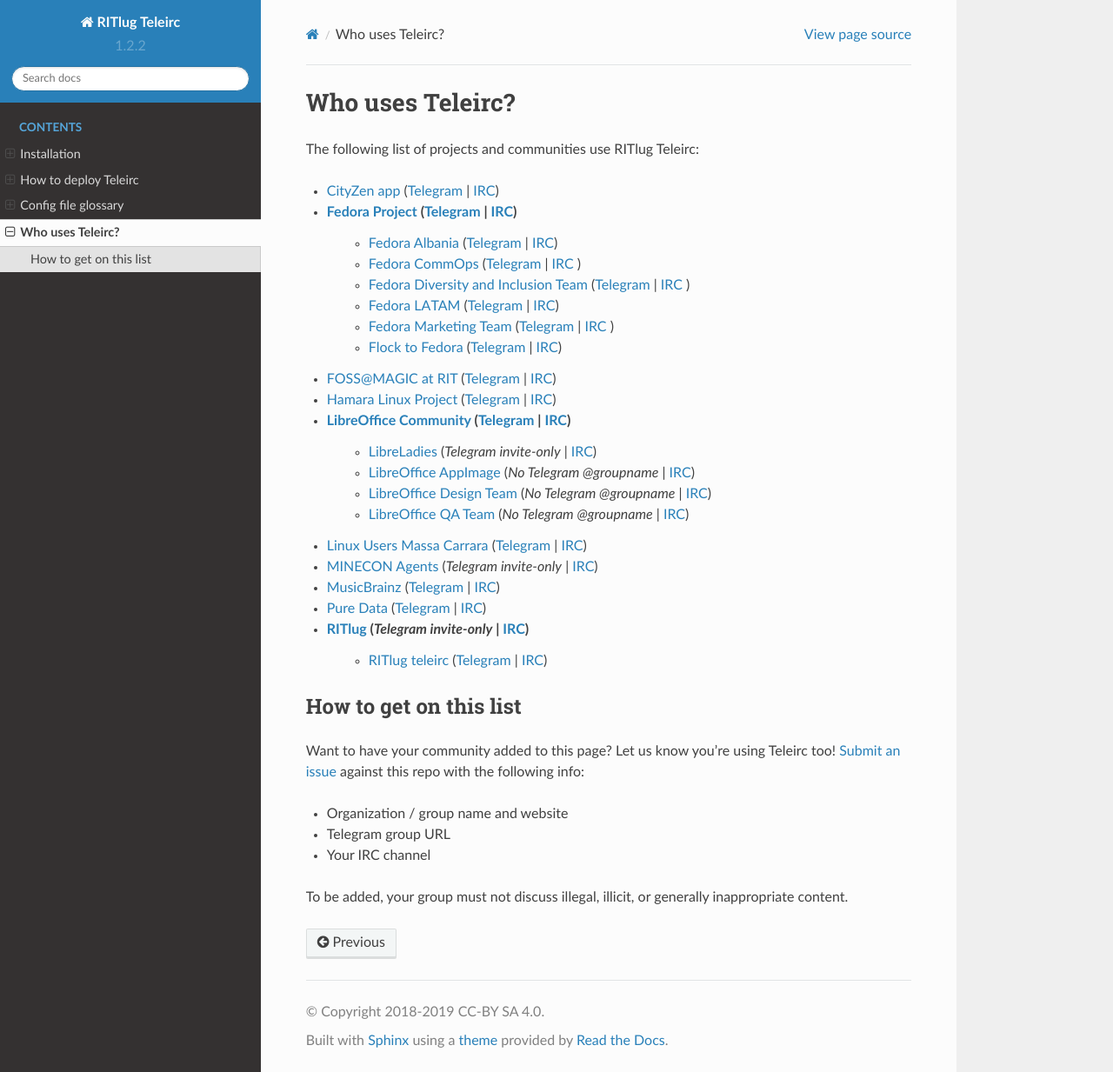
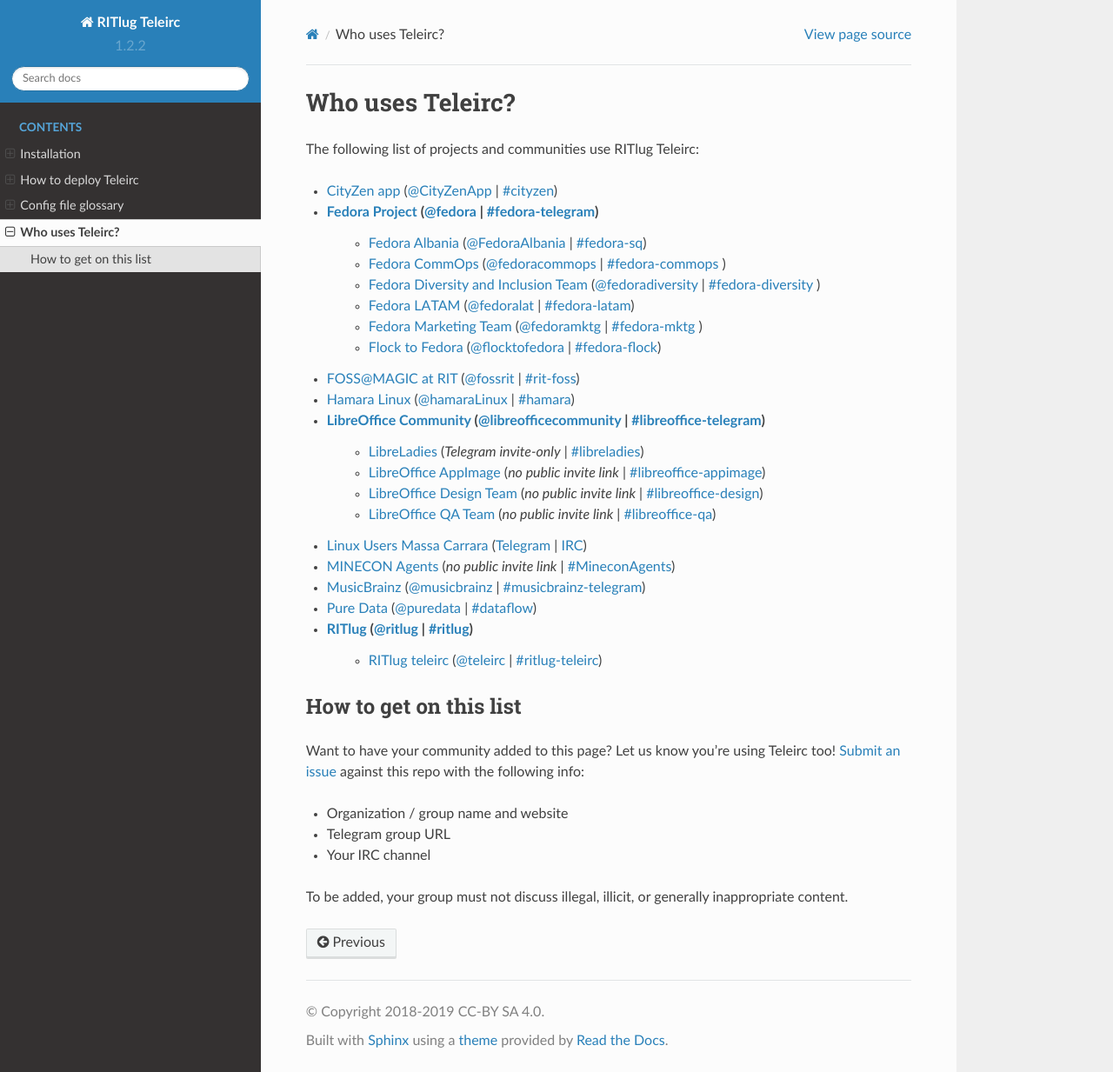
Before and after one commit to RITlug/teleirc, a Sphinx documentation site: the page built from docs/who-uses-teleirc.rst, in a window 1280 px wide and 1233 px high. Shown: the whole window at 87% size. Built offline with Sphinx 7.4.7 and the Read the Docs theme 2.0.0, drawn with Linux system fonts in a browser that asks for light colours; formulas are drawn with MathJax 3.

Commit message:
docs: Fix all Sphinx warnings by changing hyperlink targets
This commit changes all of the hyperlink targets for different
communities using Teleirc. Instead of listing an entry like this:

    - My community (Telegram | IRC)

I switched to writing them this like this:

    - My community (@mycommunity | #my-community)

This resolves all the Sphinx warnings when building the docs. Sphinx
doesn't like it when multiple hyperlink targets share the same text.
This commit mostly scratches an annoying itch when working with the
docs.

```diff
--- a/docs/who-uses-teleirc.rst
+++ b/docs/who-uses-teleirc.rst
@@ -4,37 +4,37 @@
 
 The following list of projects and communities use RITlug Teleirc:
 
--  `CityZen app <https://cityzenapp.co>`_ (`Telegram <https://t.me/CityZenApp>`_ | `IRC <https://webchat.freenode.net/?channels=cityzen>`_)
+-  `CityZen app <https://cityzenapp.co>`_ (`@CityZenApp <https://t.me/CityZenApp>`_ | `#cityzen <https://webchat.freenode.net/?channels=cityzen>`_)
 
--  `Fedora Project <https://docs.fedoraproject.org/en-US/project/>`_ (`Telegram <https://t.me/fedora>`_ | `IRC <https://webchat.freenode.net/?channels=fedora-telegram>`_)
-    -  `Fedora Albania <https://www.facebook.com/fedorasq/>`_ (`Telegram <https://t.me/FedoraAlbania>`_ | `IRC <https://webchat.freenode.net/?channels=fedora-sq>`_)
-    -  `Fedora CommOps <https://docs.fedoraproject.org/en-US/commops/>`_ (`Telegram <https://t.me/fedoracommops>`_ | `IRC <https://webchat.freenode.net/?channels=fedora-commops>`_ )
-    -  `Fedora Diversity and Inclusion Team <https://docs.fedoraproject.org/en-US/diversity-inclusion/team/>`_ (`Telegram <https://t.me/fedoradiversity>`_ | `IRC <https://webchat.freenode.net/?channels=fedora-diversity>`_ )
-    -  `Fedora LATAM <http://fedoracommunity.org/latam>`__ (`Telegram <https://t.me/fedoralat>`__ | `IRC <https://webchat.freenode.net/?channels=fedora-latam>`__)
-    -  `Fedora Marketing Team <https://fedoraproject.org/wiki/Marketing>`_ (`Telegram <https://t.me/fedoramktg>`_ | `IRC <https://webchat.freenode.net/?channels=fedora-mktg>`_ )
-    -  `Flock to Fedora <https://flocktofedora.org>`_ (`Telegram <https://t.me/flocktofedora>`_ | `IRC <https://webchat.freenode.net/?channels=fedora-flock>`_)
+-  `Fedora Project <https://docs.fedoraproject.org/en-US/project/>`_ (`@fedora <https://t.me/fedora>`_ | `#fedora-telegram <https://webchat.freenode.net/?channels=fedora-telegram>`_)
+    -  `Fedora Albania <https://www.facebook.com/fedorasq/>`_ (`@FedoraAlbania <https://t.me/FedoraAlbania>`_ | `#fedora-sq <https://webchat.freenode.net/?channels=fedora-sq>`_)
+    -  `Fedora CommOps <https://docs.fedoraproject.org/en-US/commops/>`_ (`@fedoracommops <https://t.me/fedoracommops>`_ | `#fedora-commops <https://webchat.freenode.net/?channels=fedora-commops>`_ )
+    -  `Fedora Diversity and Inclusion Team <https://docs.fedoraproject.org/en-US/diversity-inclusion/team/>`_ (`@fedoradiversity <https://t.me/fedoradiversity>`_ | `#fedora-diversity <https://webchat.freenode.net/?channels=fedora-diversity>`_ )
+    -  `Fedora LATAM <http://fedoracommunity.org/latam>`__ (`@fedoralat <https://t.me/fedoralat>`__ | `#fedora-latam <https://webchat.freenode.net/?channels=fedora-latam>`__)
+    -  `Fedora Marketing Team <https://fedoraproject.org/wiki/Marketing>`_ (`@fedoramktg <https://t.me/fedoramktg>`_ | `#fedora-mktg <https://webchat.freenode.net/?channels=fedora-mktg>`_ )
+    -  `Flock to Fedora <https://flocktofedora.org>`_ (`@flocktofedora <https://t.me/flocktofedora>`_ | `#fedora-flock <https://webchat.freenode.net/?channels=fedora-flock>`_)
 
--  `FOSS@MAGIC at RIT <http://foss.rit.edu>`_ (`Telegram <https://t.me/fossrit>`_  | `IRC <https://webchat.freenode.net/?channels=rit-foss>`_)
+-  `FOSS@MAGIC at RIT <http://foss.rit.edu>`_ (`@fossrit <https://t.me/fossrit>`_  | `#rit-foss <https://webchat.freenode.net/?channels=rit-foss>`_)
 
-- `Hamara Linux Project <https://hamaralinux.org>`_ (`Telegram
-  <https://t.me/hamaraLinux>`_ | `IRC <https://webchat.oftc.net/?channels=#hamara>`_)
+- `Hamara Linux <https://hamaralinux.org>`_ (`@hamaraLinux
+  <https://t.me/hamaraLinux>`_ | `#hamara <https://webchat.oftc.net/?channels=#hamara>`_)
 
--  `LibreOffice Community <https://www.libreoffice.org/>`_ (`Telegram <https://t.me/libreofficecommunity>`_ | `IRC <https://webchat.freenode.net/?channels=libreoffice-telegram>`_)
-    -  `LibreLadies <https://www.mail-archive.com/libreladies@documentfoundation.org/info.html>`_ (*Telegram invite-only* | `IRC <https://webchat.freenode.net/?channels=libreladies>`_)
-    -  `LibreOffice AppImage <https://appimage.org/>`_ (*No Telegram @groupname* | `IRC <https://webchat.freenode.net/?channels=libreoffice-appimage>`_)
-    -  `LibreOffice Design Team <https://wiki.documentfoundation.org/Design>`_ (*No Telegram @groupname* | `IRC <https://webchat.freenode.net/?channels=libreoffice-design>`_)
-    -  `LibreOffice QA Team <https://www.libreoffice.org/community/qa/>`_ (*No Telegram @groupname* | `IRC <https://webchat.freenode.net/?channels=libreoffice-qa>`_)
+-  `LibreOffice Community <https://www.libreoffice.org/>`_ (`@libreofficecommunity <https://t.me/libreofficecommunity>`_ | `#libreoffice-telegram <https://webchat.freenode.net/?channels=libreoffice-telegram>`_)
+    -  `LibreLadies <https://www.mail-archive.com/libreladies@documentfoundation.org/info.html>`_ (*Telegram invite-only* | `#libreladies <https://webchat.freenode.net/?channels=libreladies>`_)
+    -  `LibreOffice AppImage <https://appimage.org/>`_ (*no public invite link* | `#libreoffice-appimage <https://webchat.freenode.net/?channels=libreoffice-appimage>`_)
+    -  `LibreOffice Design Team <https://wiki.documentfoundation.org/Design>`_ (*no public invite link* | `#libreoffice-design <https://webchat.freenode.net/?channels=libreoffice-design>`_)
+    -  `LibreOffice QA Team <https://www.libreoffice.org/community/qa/>`_ (*no public invite link* | `#libreoffice-qa <https://webchat.freenode.net/?channels=libreoffice-qa>`_)
 
 - `Linux Users Massa Carrara <https://www.lumacaonline.org/>`_ (`Telegram <https://t.me/joinchat/Afu_TAczLfB4dQRKeYQCqg>`_ | `IRC <https://www.lumacaonline.org/webchat.php>`_)
 
--  `MINECON Agents <https://mojang.com/2016/06/calling-all-agents-help-us-run-minecon-2016/>`_ (*Telegram invite-only* | `IRC <https://webchat.esper.net/?channels=MineconAgents>`_)
+-  `MINECON Agents <https://mojang.com/2016/06/calling-all-agents-help-us-run-minecon-2016/>`_ (*no public invite link* | `#MineconAgents <https://webchat.esper.net/?channels=MineconAgents>`_)
 
--  `MusicBrainz <https://musicbrainz.org/doc/About>`_ (`Telegram <https://t.me/musicbrainz>`_ | `IRC <https://webchat.freenode.net/?channels=musicbrainz-telegram>`_)
+-  `MusicBrainz <https://musicbrainz.org/doc/About>`_ (`@musicbrainz <https://t.me/musicbrainz>`_ | `#musicbrainz-telegram <https://webchat.freenode.net/?channels=musicbrainz-telegram>`_)
 
--  `Pure Data <https://puredata.info/>`_ (`Telegram <https://t.me/puredata>`_ | `IRC <https://webchat.freenode.net/?channels=dataflow>`_)
+-  `Pure Data <https://puredata.info/>`_ (`@puredata <https://t.me/puredata>`_ | `#dataflow <https://webchat.freenode.net/?channels=dataflow>`_)
 
--  `RITlug <http://ritlug.com>`_ (*Telegram invite-only* | `IRC <https://webchat.freenode.net/?channels=ritlug>`_)
-    -  `RITlug teleirc <https://github.com/RITlug/teleirc>`_ (`Telegram <https://t.me/teleirc>`_ \| `IRC <https://webchat.freenode.net/?channels=ritlug-teleirc>`_)
+-  `RITlug <https://ritlug.com>`_ (`@ritlug <https://t.me/ritlug>`_ | `#ritlug <https://webchat.freenode.net/?channels=ritlug>`_)
+    -  `RITlug teleirc <https://github.com/RITlug/teleirc>`_ (`@teleirc <https://t.me/teleirc>`_ | `#ritlug-teleirc <https://webchat.freenode.net/?channels=ritlug-teleirc>`_)
 
 
 ***********************
```
